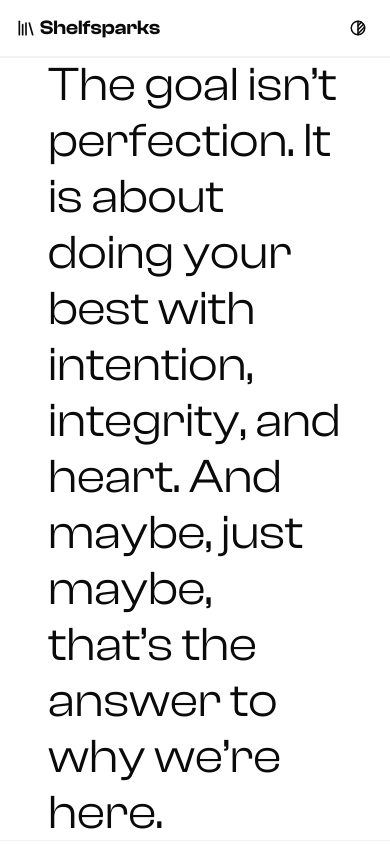
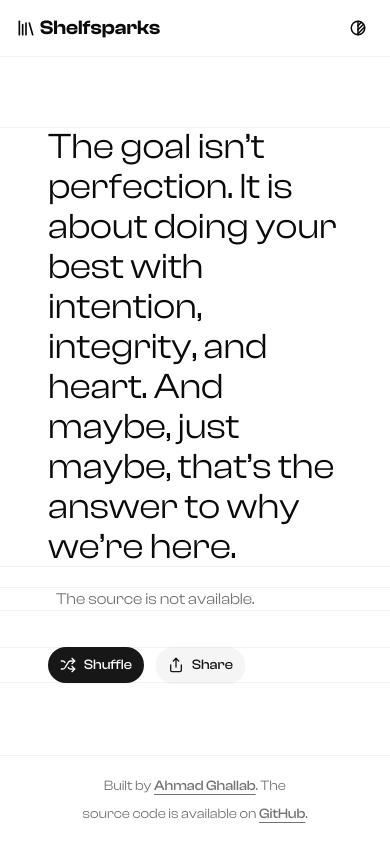
Before and after one commit to ahmadghallab/shelfsparks, a Next.js app: page / in a window 390 px wide. Shown: the top 844 px of the page. Built offline with nearby package versions, Linux system fonts and the light colour scheme; no server answers.

Commit message:
fix header bg

```diff
--- a/src/app/(app)/layout.tsx
+++ b/src/app/(app)/layout.tsx
@@ -13,7 +13,7 @@ export default function RootLayout({
         <main className='flex flex-1 h-full container'>
           <div className='grid grid-cols-1 grid-rows-[1fr_1px_auto_1px_auto] justify-center [--gutter-width:2.5rem] md:grid-cols-[var(--gutter-width)_minmax(0,var(--breakpoint-2xl))_var(--gutter-width)]'>
             <div className='col-start-1 row-span-full row-start-1 hidden border-x border-x-(--pattern-fg) bg-[image:repeating-linear-gradient(315deg,_var(--pattern-fg)_0,_var(--pattern-fg)_1px,_transparent_0,_transparent_50%)] bg-[size:10px_10px] bg-fixed [--pattern-fg:var(--color-black)]/5 md:block dark:[--pattern-fg:var(--color-white)]/10'></div>
-            <div className='grid'>{children}</div>
+            <div className='grid py-6'>{children}</div>
             <div className='row-span-full row-start-1 hidden border-x border-x-(--pattern-fg) bg-[image:repeating-linear-gradient(315deg,_var(--pattern-fg)_0,_var(--pattern-fg)_1px,_transparent_0,_transparent_50%)] bg-[size:10px_10px] bg-fixed [--pattern-fg:var(--color-black)]/5 md:col-start-3 md:block dark:[--pattern-fg:var(--color-white)]/10'></div>
           </div>
         </main>
--- a/src/app/(app)/page.tsx
+++ b/src/app/(app)/page.tsx
@@ -8,10 +8,12 @@ export default async function Home() {
   return (
     <figure className='flex flex-1 flex-col justify-center gap-5 px-8 max-w-screen-lg mx-auto'>
       <div className='relative before:absolute before:top-0 before:h-px before:w-[200vw] before:bg-gray-950/5 dark:before:bg-white/10 before:-left-[100vw] after:absolute after:bottom-0 after:h-px after:w-[200vw] after:bg-gray-950/5 dark:after:bg-white/10 after:-left-[100vw]'>
-        <h1 className='text-5xl/14 sm:text-6xl/16'>{quote.spark}</h1>
+        <h1 className='text-4xl text-balance sm:text-5xl lg:text-6xl'>
+          {quote.spark}
+        </h1>
       </div>
       <div className='relative before:absolute before:top-0 before:h-px before:w-[200vw] before:bg-gray-950/5 dark:before:bg-white/10 before:-left-[100vw] after:absolute after:bottom-0 after:h-px after:w-[200vw] after:bg-gray-950/5 dark:after:bg-white/10 after:-left-[100vw]'>
-        <p className='max-w-(--breakpoint-md) px-2 font-normal text-muted-foreground max-sm:px-4 dark:text-gray-400'>
+        <p className='max-w-(--breakpoint-md) px-2 font-normal text-muted-foreground dark:text-gray-400'>
           The source is not available.
         </p>
       </div>
--- a/src/components/site-header.tsx
+++ b/src/components/site-header.tsx
@@ -3,7 +3,7 @@ import { ModeSwitcher } from './mode-switcher';
 
 export function SiteHeader() {
   return (
-    <header className='sticky top-0 z-50 w-full border-b border-(--pattern-fg) dark:[--pattern-fg:var(--color-white)]/10'>
+    <header className='sticky top-0 z-50 w-full border-b border-(--pattern-fg) dark:[--pattern-fg:var(--color-white)]/10 bg-background/95 backdrop-blur supports-[backdrop-filter]:bg-background/60'>
       <div className='container flex h-14 items-center justify-between gap-2 md:gap-4'>
         <Logo className='text-xl' />
         <ModeSwitcher />
```
